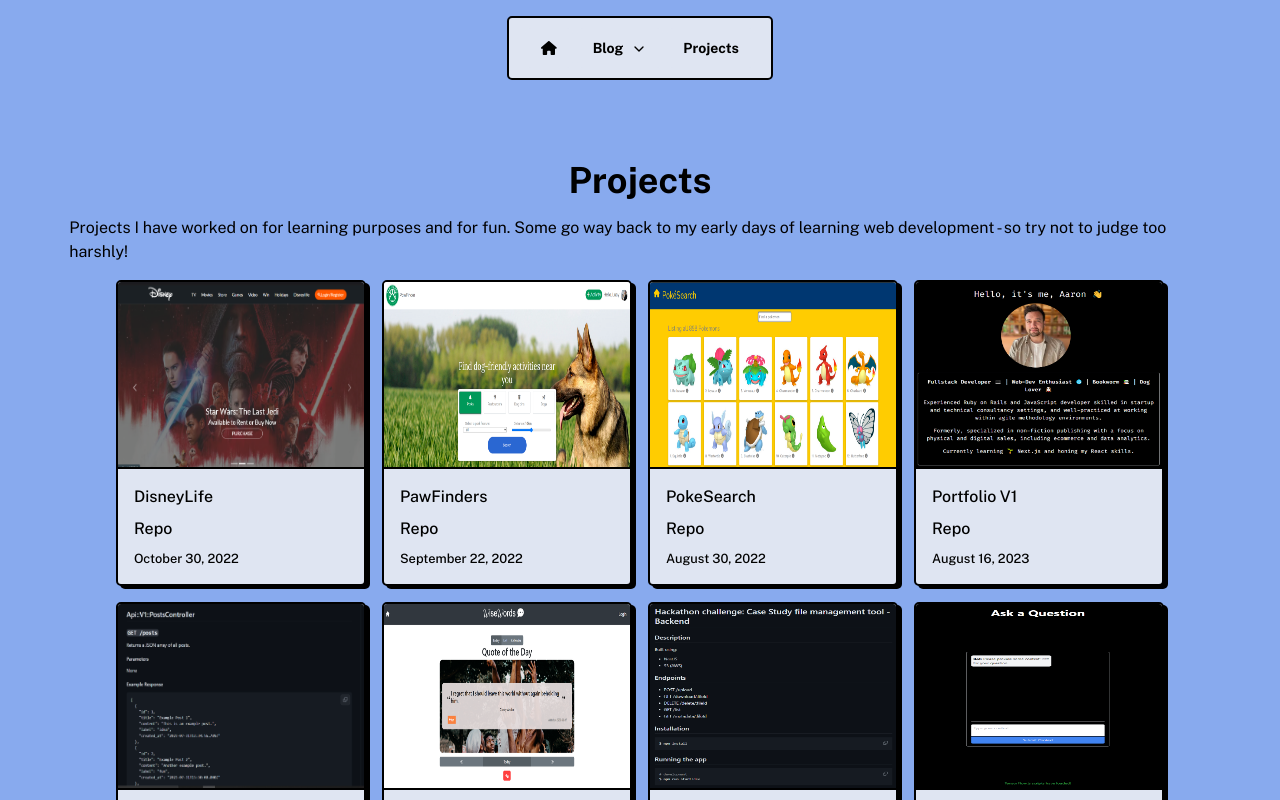
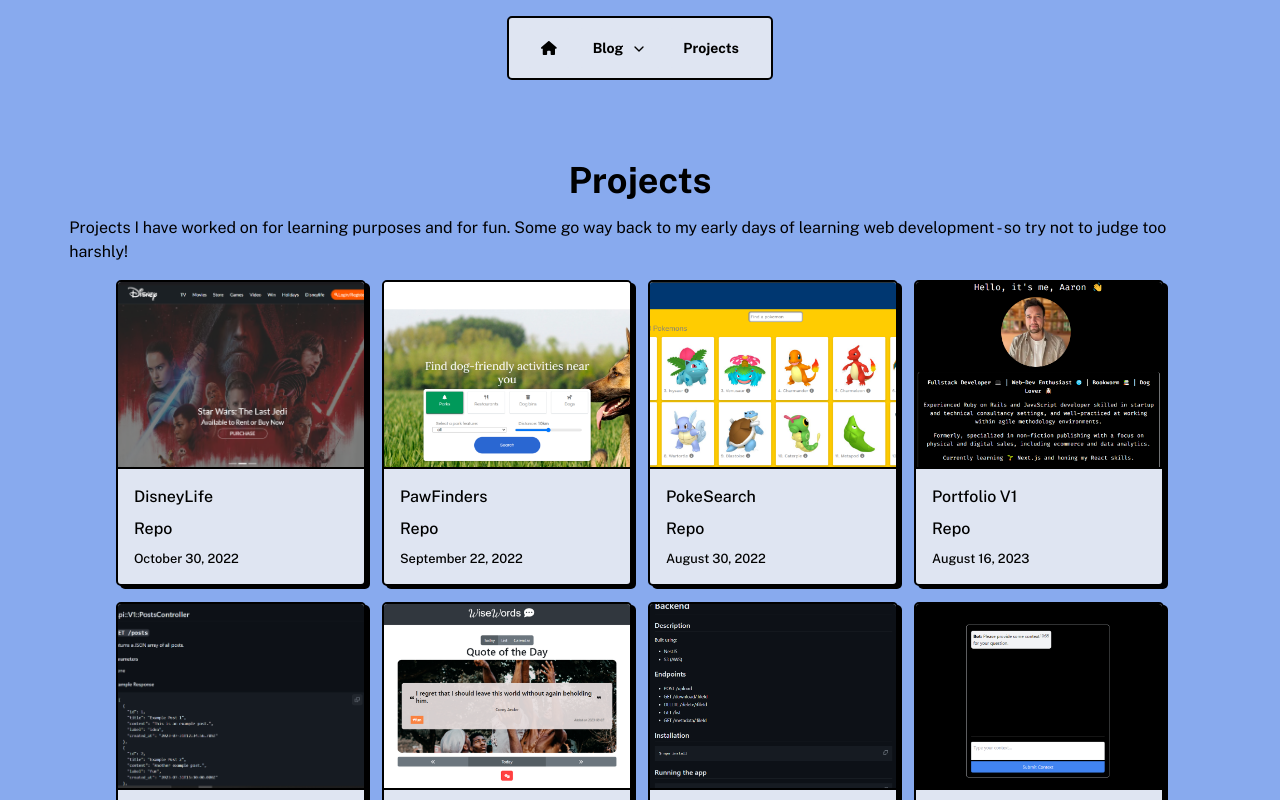
Before and after one commit to lambley/portfolio-v2, a Next.js app: page /projects in a window 1280 px wide. Shown: the top 800 px of the page. Built offline with nearby package versions, Linux system fonts and the light colour scheme.

Commit message:
Add object-cover class to Image component for better image scaling

```diff
--- a/components/ui/image-card.tsx
+++ b/components/ui/image-card.tsx
@@ -17,7 +17,7 @@ export default function ImageCard({
   return (
     <figure className="w-[250px] overflow-hidden rounded-base border-2 border-border bg-bg font-base shadow-shadow">
       <Image
-        className="w-full aspect-[4/3]"
+        className="w-full aspect-[4/3] object-cover"
         src={imageUrl}
         width={500}
         height={375}
```
